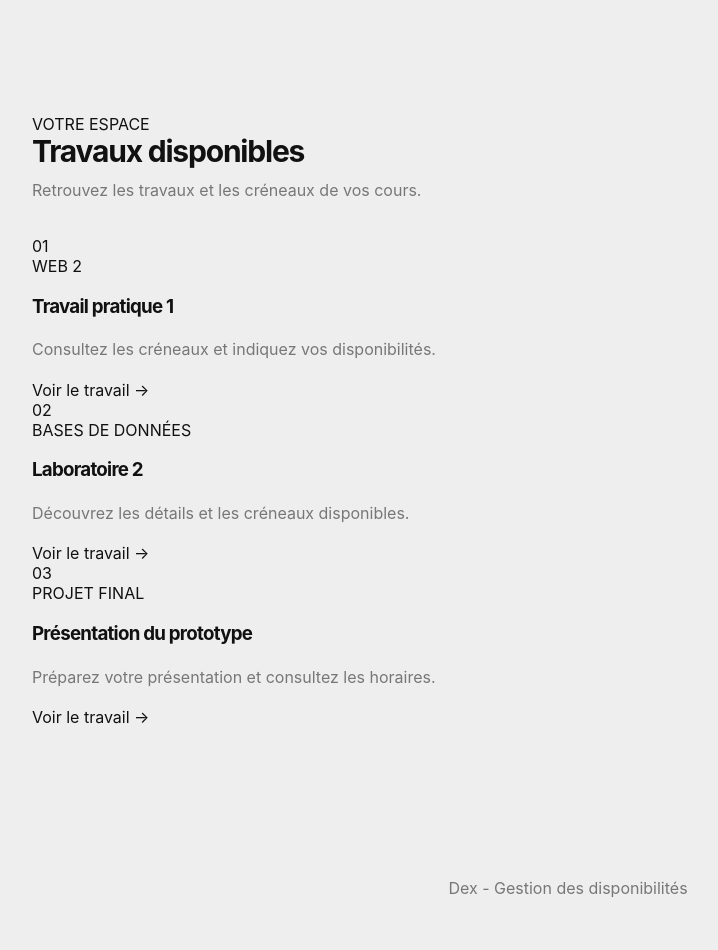
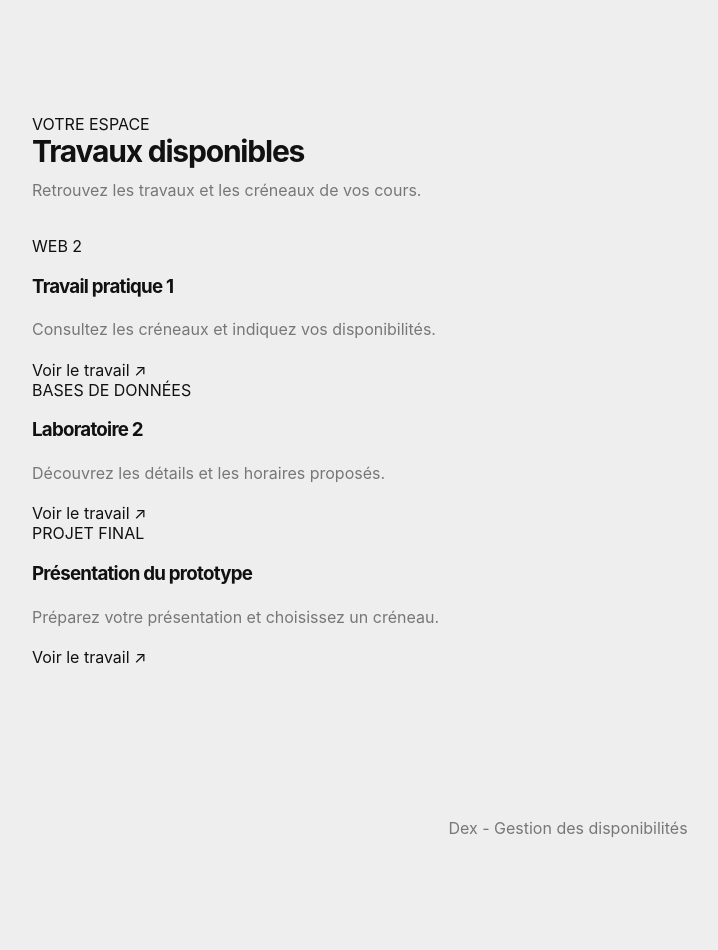
Before and after one commit to Sara-Belhadj/dex-fullstack, a PHP site: page / in a window 1280 px wide. Shown: the part 538-1488 px from the top of the page, without its empty margins (72-790 px from the left). After the commit the page ends 1375 px from the top, so only its background shows below. Run offline with PHP 8.4, Linux system fonts and the light colour scheme.

Commit message:
Simplify work cards

```diff
--- a/site/index.php
+++ b/site/index.php
@@ -46,48 +46,32 @@ $pageTitle = "Accueil - Dex";
             </div>
 
             <div id="app">
-                <div class="works-grid">
-
                 <article class="work-card">
-                        <div class="work-card-visual visual-blue">
-                            <span class="visual-symbol">01</span>
-                        </div>
-
                     <div class="work-card-content">
                         <span class="course-badge">WEB 2</span>
                         <h3>Travail pratique 1</h3>
                         <p>Consultez les créneaux et indiquez vos disponibilités.</p>
-                            <span class="work-card-link">Voir le travail →</span>
+                        <span class="work-card-link">Voir le travail ↗</span>
                     </div>
                 </article>
 
                 <article class="work-card">
-                        <div class="work-card-visual visual-purple">
-                            <span class="visual-symbol">02</span>
-                        </div>
-
                     <div class="work-card-content">
                         <span class="course-badge">BASES DE DONNÉES</span>
                         <h3>Laboratoire 2</h3>
-                            <p>Découvrez les détails et les créneaux disponibles.</p>
-                            <span class="work-card-link">Voir le travail →</span>
+                        <p>Découvrez les détails et les horaires proposés.</p>
+                        <span class="work-card-link">Voir le travail ↗</span>
                     </div>
                 </article>
 
                 <article class="work-card">
-                        <div class="work-card-visual visual-peach">
-                            <span class="visual-symbol">03</span>
-                        </div>
-
                     <div class="work-card-content">
                         <span class="course-badge">PROJET FINAL</span>
                         <h3>Présentation du prototype</h3>
-                            <p>Préparez votre présentation et consultez les horaires.</p>
-                            <span class="work-card-link">Voir le travail →</span>
+                        <p>Préparez votre présentation et choisissez un créneau.</p>
+                        <span class="work-card-link">Voir le travail ↗</span>
                     </div>
                 </article>
-
-                </div>
             </div>
         </section>
     </main>
```
Lines whose indentation alone changed are shown as unchanged.
